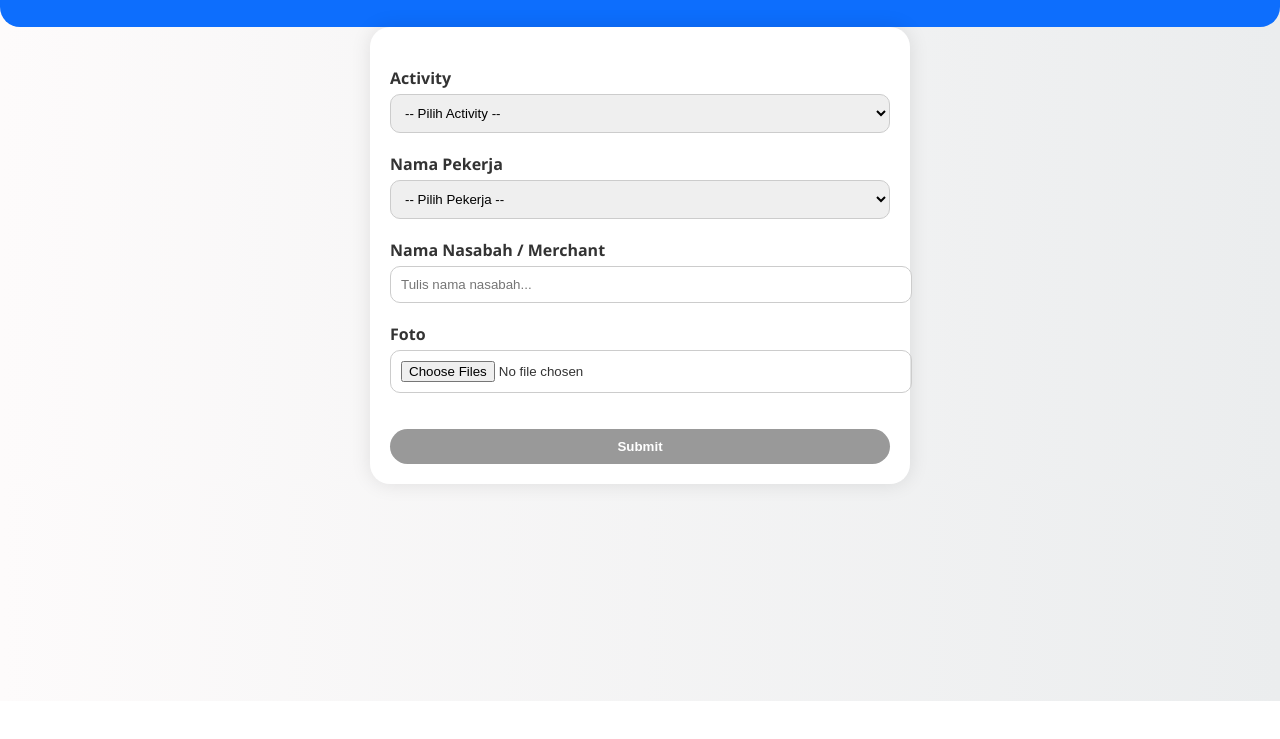
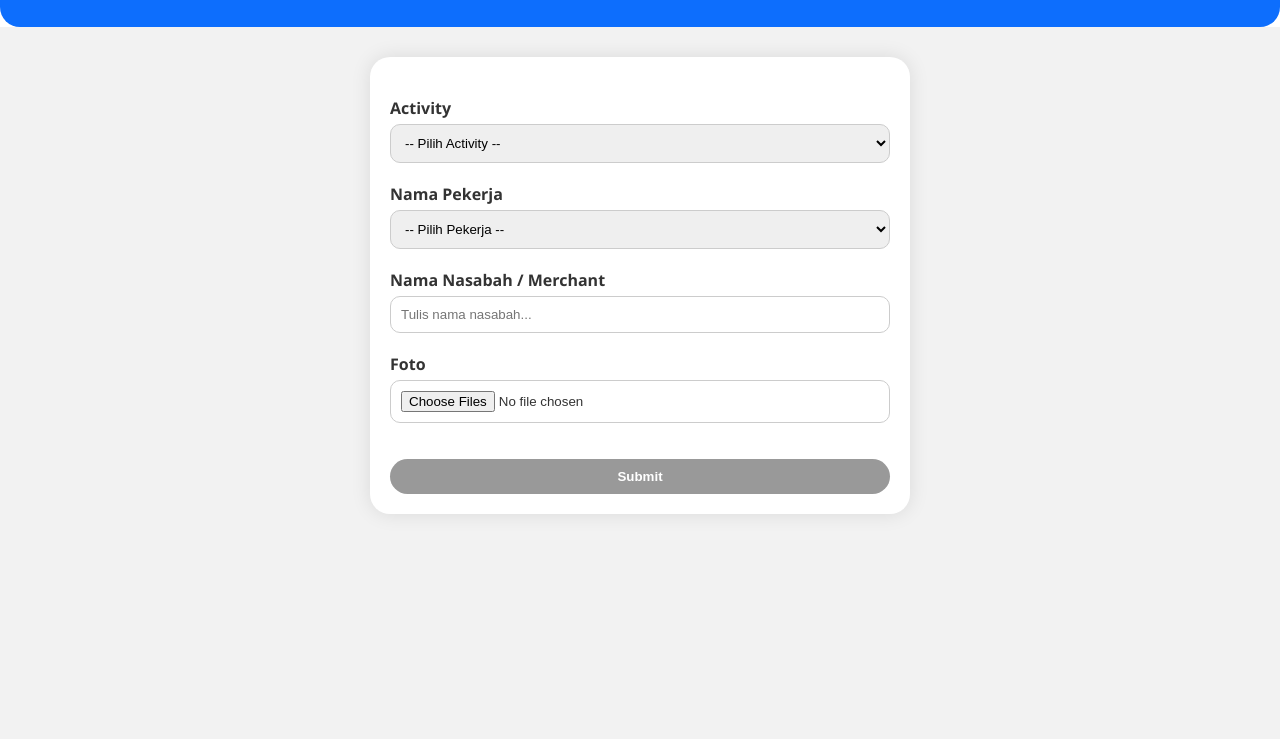
Before and after one commit to afrilyanrulibri/dailyactivitysusukan, a plain HTML site: page index.html in a window 1280 px wide. Shown: the part 99-838 px from the top of the page. Before the commit the page ends 800 px from the top, so only its background shows below. Drawn offline with Linux system fonts and the light colour scheme.

Commit message:
Update style.css

```diff
--- a/style.css
+++ b/style.css
@@ -1,6 +1,6 @@
 body {
   font-family: 'Segoe UI', Tahoma, Geneva, Verdana, sans-serif;
-  background: linear-gradient(to right, #fdfbfb, #ebedee);
+  background: #fff;
   color: #333;
   margin: 0;
   padding: 0;
@@ -25,13 +25,19 @@ header span {
   font-size: 16px;
 }
 
+.form-wrapper {
+  background: #f2f2f2;
+  padding: 30px 0;
+  min-height: 100vh;
+}
+
 main {
   padding: 20px;
   max-width: 500px;
   margin: auto;
   background: white;
   border-radius: 20px;
-  box-shadow: 0 0 20px rgba(0,0,0,0.1);
+  box-shadow: 0 0 20px rgba(0, 0, 0, 0.1);
 }
 
 label {
@@ -46,6 +52,7 @@ select, input[type="text"], input[type="file"] {
   border-radius: 10px;
   border: 1px solid #ccc;
   margin-top: 5px;
+  box-sizing: border-box;
 }
 
 button {
@@ -82,7 +89,7 @@ button:disabled {
   border-radius: 5px;
   margin-bottom: 10px;
   transition: width 0.3s ease;
-  width: 100%;
+  width: 0%;
 }
 
 .error {
```
